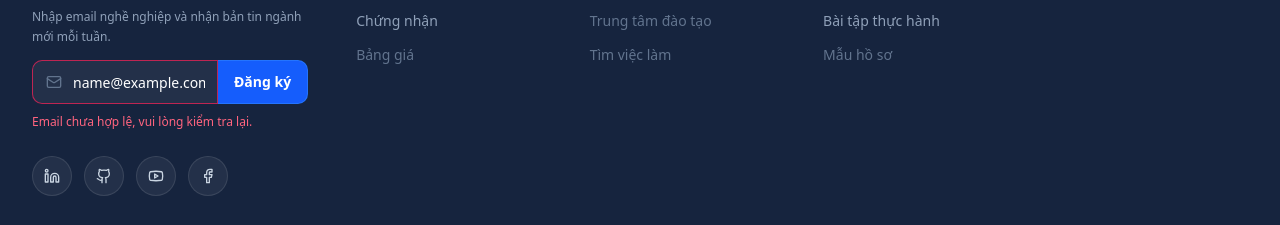
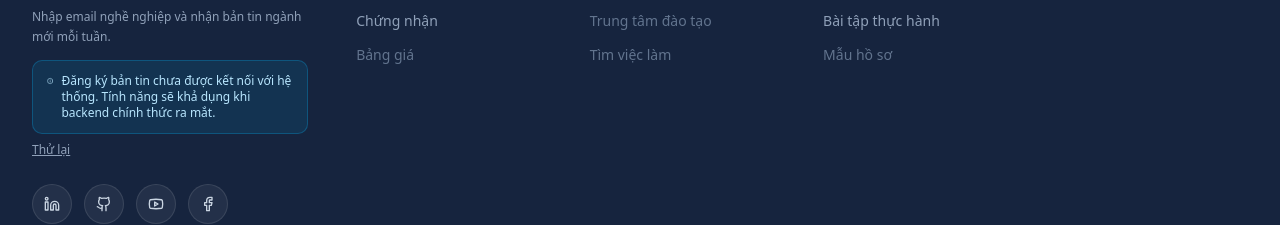
Before and after one commit to vanhoi04082006-pixel/V-Intern-FE, a Next.js app: page / in a window 1280 px wide. Both pictures are taken after typing "name@example.com" into the empty fields and a click on the button "Đăng ký". Shown: the part 3141-3366 px from the top of the page. Built offline with nearby package versions, Linux system fonts and the light colour scheme; no server answers.

Commit message:
fix(frontend): remove legacy newsletter request and align critical priority

```diff
--- a/src/components/product/intern-work.tsx
+++ b/src/components/product/intern-work.tsx
@@ -12,6 +12,7 @@ import {
   nextOwnStatus,
   statusLabels,
   taskStatuses,
+  priorities,
   updateOwnTask,
   type Task,
 } from "@/lib/api/work";
@@ -91,7 +92,7 @@ export function InternWork() {
             }}
           >
             <option value="">Tất cả ưu tiên</option>
-            {["low", "medium", "high", "urgent"].map((s) => (
+            {priorities.map((s) => (
               <option key={s}>{s}</option>
             ))}
           </select>
--- a/src/components/v-intern/newsletter-form.tsx
+++ b/src/components/v-intern/newsletter-form.tsx
@@ -1,112 +1,40 @@
 "use client";
-
-import { useState } from "react";
-import type { FormEvent } from "react";
-import { CheckCircle2, Info, Loader2, Mail } from "lucide-react";
-
-/**
- * Backend integration hiện chưa có API contract.
- *
- * - Khi `NEXT_PUBLIC_API_BASE_URL` chưa được cấu hình (mặc định), form vẫn
- *   validate client-side nhưng hiển thị trạng thái trung thực "chưa kết nối",
- *   KHÔNG giả vờ submit thành công.
- * - Khi backend ra mắt, chỉ cần set biến môi trường; form sẽ POST tới
- *   `${NEXT_PUBLIC_API_BASE_URL}/api/newsletter` (path có thể chỉnh lại theo
- *   API contract thật).
- */
-const API_BASE_URL = process.env.NEXT_PUBLIC_API_BASE_URL;
-
-const UNAVAILABLE_MESSAGE =
-  "Đăng ký bản tin chưa được kết nối với hệ thống. Tính năng sẽ khả dụng khi backend chính thức ra mắt.";
-
-type Status = "idle" | "loading" | "error" | "unavailable" | "success";
-
-const EMAIL_PATTERN = /^[^\s@]+@[^\s@]+\.[^\s@]{2,}$/;
-
-async function submitNewsletter(
-  email: string
-): Promise<{ ok: boolean; unavailable: boolean }> {
-  if (!API_BASE_URL) {
-    return { ok: false, unavailable: true };
+import { useState, type FormEvent } from "react";
+import { Info, Mail } from "lucide-react";
+/** No Nest newsletter contract exists. Never submit to a guessed legacy endpoint. */
+export function NewsletterForm() {
+  const [email, setEmail] = useState(""),
+    [state, setState] = useState<"idle" | "invalid" | "unavailable">("idle");
+  function submit(event: FormEvent<HTMLFormElement>) {
+    event.preventDefault();
+    setState(
+      /^[^\s@]+@[^\s@]+\.[^\s@]{2,}$/.test(email.trim())
+        ? "unavailable"
+        : "invalid",
+    );
   }
-
-  try {
-    const response = await fetch(`${API_BASE_URL}/api/newsletter`, {
-      method: "POST",
-      headers: { "Content-Type": "application/json" },
-      body: JSON.stringify({ email }),
-    });
-    return { ok: response.ok, unavailable: false };
-  } catch {
-    return { ok: false, unavailable: false };
-  }
-}
-
-export function NewsletterForm() {
-  const [email, setEmail] = useState("");
-  const [status, setStatus] = useState<Status>("idle");
-
-  async function handleSubmit(event: FormEvent<HTMLFormElement>) {
-    event.preventDefault();
-    const value = email.trim();
-
-    if (!value || !EMAIL_PATTERN.test(value)) {
-      setStatus("error");
-      return;
-    }
-
-    setStatus("loading");
-    const result = await submitNewsletter(value);
-
-    if (result.unavailable) {
-      setStatus("unavailable");
-      return;
-    }
-
-    if (result.ok) {
-      setStatus("success");
-      setEmail("");
-      return;
-    }
-
-    setStatus("error");
-  }
-
-  const isBlocked = status === "unavailable" || status === "success";
-
-  return (
-    <div>
-      {isBlocked ? (
+  return state === "unavailable" ? (
     <div className="mt-3.5">
-          {status === "success" ? (
-            <p
-              role="status"
-              className="flex items-start gap-2 rounded-lg border border-emerald-400/30 bg-emerald-400/10 px-3.5 py-3 text-xs leading-relaxed text-emerald-300"
-            >
-              <CheckCircle2 className="mt-0.5 h-4 w-4 shrink-0" aria-hidden="true" />
-              Đăng ký thành công! Bản tin V-Intern sẽ được gửi tới hộp thư của bạn.
+      <p className="flex items-start gap-2 rounded-lg border border-sky-400/25 bg-sky-400/10 px-3.5 py-3 text-xs text-sky-200">
+        <Info size={16} aria-hidden="true" />
+        Đăng ký bản tin chưa được kết nối với hệ thống. Tính năng sẽ khả dụng
+        khi backend chính thức ra mắt.
       </p>
-          ) : (
-            <p className="flex items-start gap-2 rounded-lg border border-sky-400/25 bg-sky-400/10 px-3.5 py-3 text-xs leading-relaxed text-sky-200">
-              <Info className="mt-0.5 h-4 w-4 shrink-0" aria-hidden="true" />
-              {UNAVAILABLE_MESSAGE}
-            </p>
-          )}
       <button
         type="button"
-            onClick={() => setStatus("idle")}
-            className="mt-2 rounded text-xs font-medium text-slate-400 underline-offset-2 transition-colors hover:text-white hover:underline focus-visible:outline-none focus-visible:ring-2 focus-visible:ring-blue-400"
+        onClick={() => setState("idle")}
+        className="mt-2 text-xs text-slate-400 underline focus-visible:outline-blue-400"
       >
-            {status === "success" ? "Đăng ký email khác" : "Thử lại"}
+        Thử lại
       </button>
     </div>
   ) : (
-        <form onSubmit={handleSubmit} noValidate className="mt-3.5">
+    <form onSubmit={submit} noValidate className="mt-3.5">
       <div className="flex">
         <div className="relative min-w-0 flex-1">
           <Mail
+            aria-hidden="true"
             className="pointer-events-none absolute left-3.5 top-1/2 h-4 w-4 -translate-y-1/2 text-slate-500"
-                aria-hidden="true"
           />
           <label htmlFor="footer-newsletter-email" className="sr-only">
             Email của bạn
@@ -118,46 +46,30 @@ export function NewsletterForm() {
             autoComplete="email"
             placeholder="Email của bạn"
             value={email}
-                onChange={(event) => {
-                  setEmail(event.target.value);
-                  if (status === "error") setStatus("idle");
+            onChange={(e) => {
+              setEmail(e.target.value);
+              setState("idle");
             }}
-                aria-invalid={status === "error"}
+            aria-invalid={state === "invalid"}
             aria-describedby="footer-newsletter-feedback"
-                className={`h-11 w-full rounded-l-lg border bg-white/[0.06] pl-10 pr-3 text-sm text-white outline-none transition-colors placeholder:text-slate-500 focus:bg-white/[0.09] ${
-                  status === "error"
-                    ? "border-rose-500/70 focus:ring-2 focus:ring-rose-500/40"
-                    : "border-white/10 focus:border-blue-500/60 focus:ring-2 focus:ring-blue-500/30"
-                }`}
+            className="h-11 w-full rounded-l-lg border border-white/10 bg-white/[0.06] pl-10 pr-3 text-sm text-white outline-none focus:ring-2 focus:ring-blue-500/40"
           />
         </div>
         <button
           type="submit"
-              disabled={status === "loading"}
-              className="inline-flex h-11 shrink-0 items-center justify-center gap-1.5 rounded-r-lg border border-l-0 border-blue-500/70 bg-blue-600 px-4 text-sm font-semibold text-white transition-colors hover:bg-blue-500 focus-visible:outline-none focus-visible:ring-2 focus-visible:ring-blue-400 focus-visible:ring-offset-2 focus-visible:ring-offset-navy disabled:cursor-not-allowed disabled:opacity-70"
+          className="rounded-r-lg bg-blue-600 px-4 text-sm font-semibold text-white focus-visible:outline-blue-400"
         >
-              {status === "loading" ? (
-                <>
-                  <Loader2 className="h-4 w-4 animate-spin" aria-hidden="true" />
-                  <span className="sr-only">Đang xử lý</span>
-                </>
-              ) : (
-                "Đăng ký"
-              )}
+          Đăng ký
         </button>
       </div>
       <p
         id="footer-newsletter-feedback"
-            role={status === "error" ? "alert" : undefined}
+        role="alert"
         aria-live="polite"
-            className="mt-2 min-h-4 text-xs leading-relaxed text-rose-400"
+        className="mt-2 min-h-4 text-xs text-rose-400"
       >
-            {status === "error"
-              ? "Email chưa hợp lệ, vui lòng kiểm tra lại."
-              : ""}
+        {state === "invalid" ? "Email chưa hợp lệ, vui lòng kiểm tra lại." : ""}
       </p>
     </form>
-      )}
-    </div>
   );
 }
--- a/src/lib/api/work.ts
+++ b/src/lib/api/work.ts
@@ -16,7 +16,7 @@ export const statusLabels: Record<TaskStatus, string> = {
   review: "Chờ duyệt",
   done: "Hoàn thành",
 };
-const priorities = ["low", "medium", "high", "urgent"] as const;
+export const priorities = ["low", "medium", "high", "critical"] as const;
 export function parseBoardTask(value: unknown) {
   const v = record(value);
   return {
```
Also changed, not shown: 1 other file (tests, documents, lock files or other folders). Lines whose indentation alone changed are shown as unchanged.
